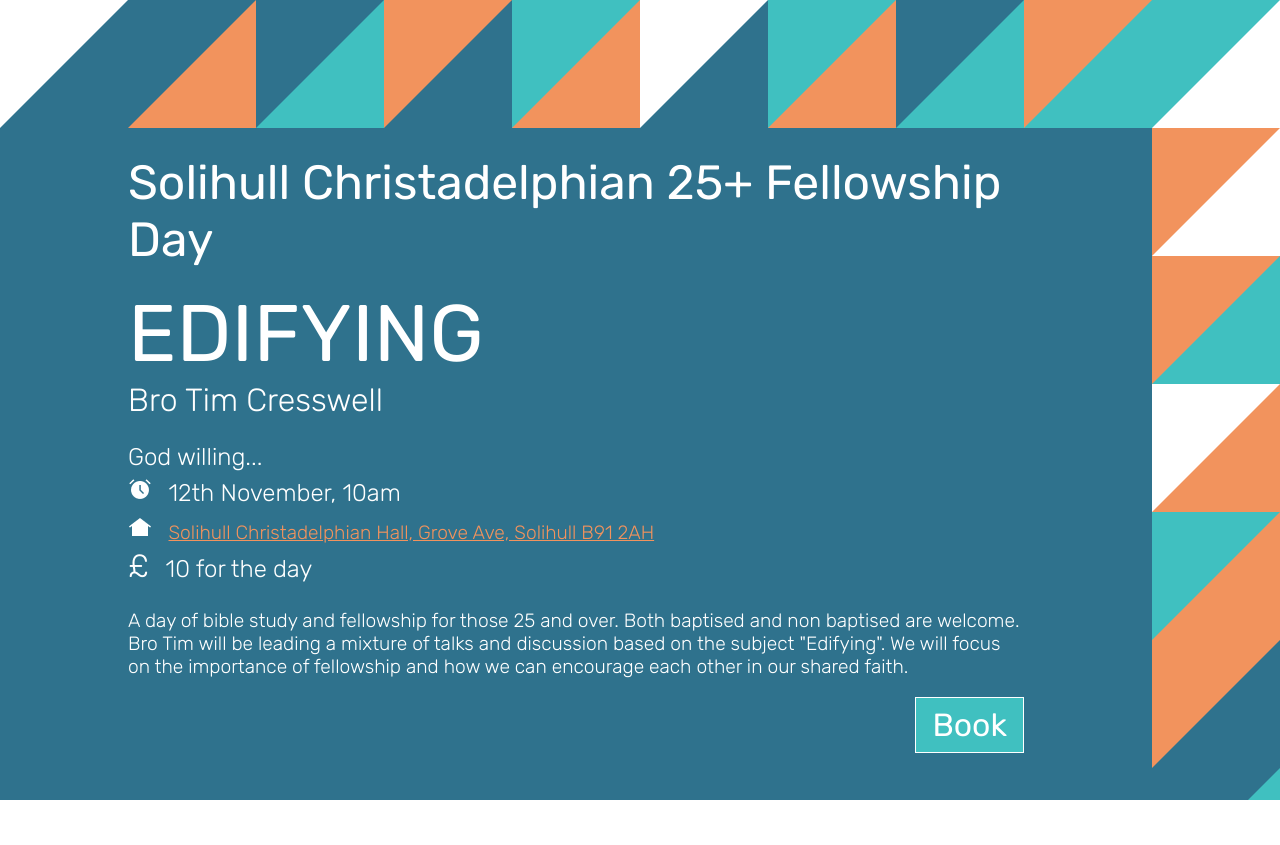
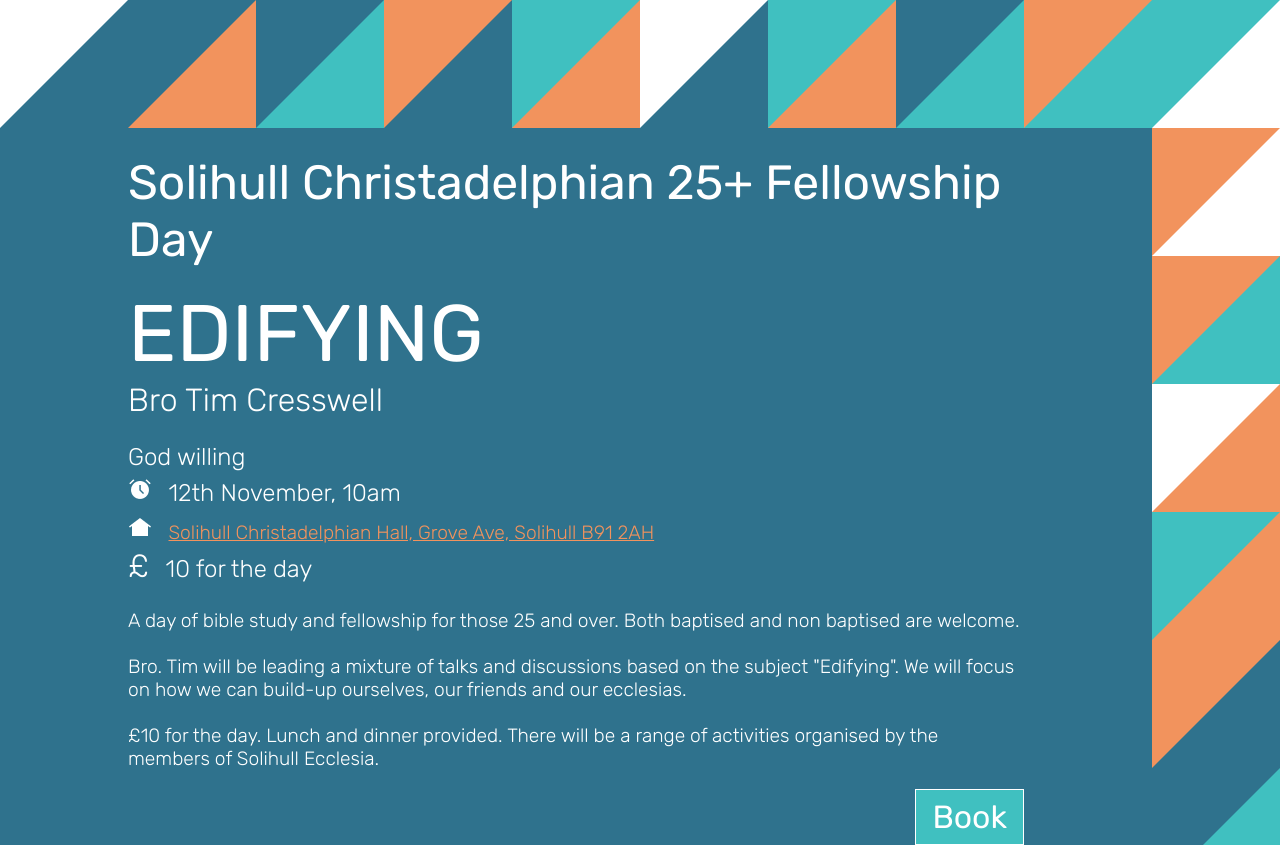
Before and after one commit to joshp93/solihull-25-plus, an Angular app: page / in a window 1280 px wide. Before the commit the page ends 800 px from the top, so only its background shows below. Built offline with nearby package versions, Linux system fonts and the light colour scheme.

Commit message:
Final updates

```diff
--- a/src/app/app.component.html
+++ b/src/app/app.component.html
@@ -9,16 +9,20 @@
   <h1>EDIFYING</h1>
   <h4>Bro Tim Cresswell</h4>
   <h3>
-    God willing...<br>
+    God willing<br>
     <i><img src="assets/clock.png" alt="Time">&nbsp;&nbsp;</i>12th November, 10am<br>
     <i><img src="assets/home.png" alt="Location">&nbsp;&nbsp;</i><a target=”_blank”
       href="https://goo.gl/maps/61N8AVNxiLWiQCfQ8">Solihull Christadelphian Hall, Grove Ave, Solihull B91 2AH</a><br>
     <i>£&nbsp;&nbsp;</i>10 for the day
   </h3>
   <p>
-    A day of bible study and fellowship for those 25 and over. Both baptised and non baptised are welcome.<br>
-    Bro Tim will be leading a mixture of talks and discussion based on the subject "Edifying". We will focus on the
-    importance of fellowship and how we can encourage each other in our shared faith.<br>
+    A day of bible study and fellowship for those 25 and over. Both baptised and non baptised are welcome.
+    <br><br>
+    Bro. Tim will be leading a mixture of talks and discussions based on the subject "Edifying". We will focus on how we
+    can build-up ourselves, our friends and our ecclesias.
+    <br><br>
+    £10 for the day. Lunch and dinner provided. There will be a range of activities organised by the members of Solihull
+    Ecclesia.
   </p>
   <button>
     <a href="https://forms.gle/T73nMndEWqJt8QL47" target="_blank">
--- a/src/index.html
+++ b/src/index.html
@@ -2,7 +2,7 @@
 <html lang="en">
 <head>
   <meta charset="utf-8">
-  <title>Solihul 25+ Day</title>
+  <title>Solihull 25+ Day</title>
   <base href="/">
   <meta name="viewport" content="width=device-width, initial-scale=1">
   <link rel="icon" type="image/png" href="assets/Solihull 25 Plus Icon.png">
```
